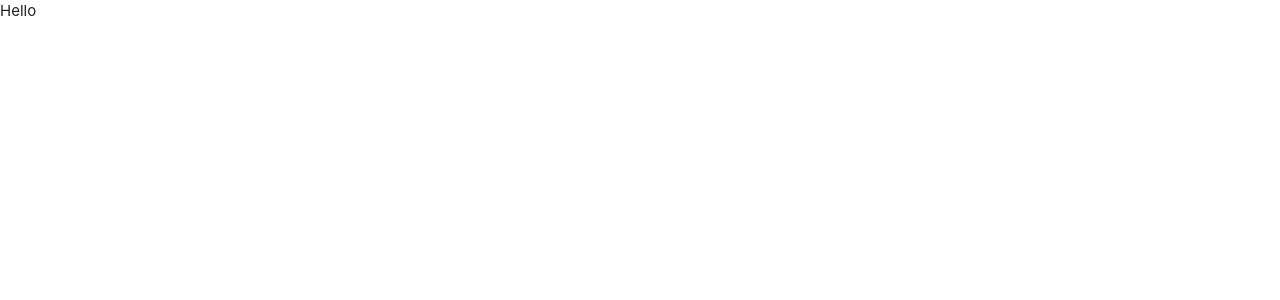
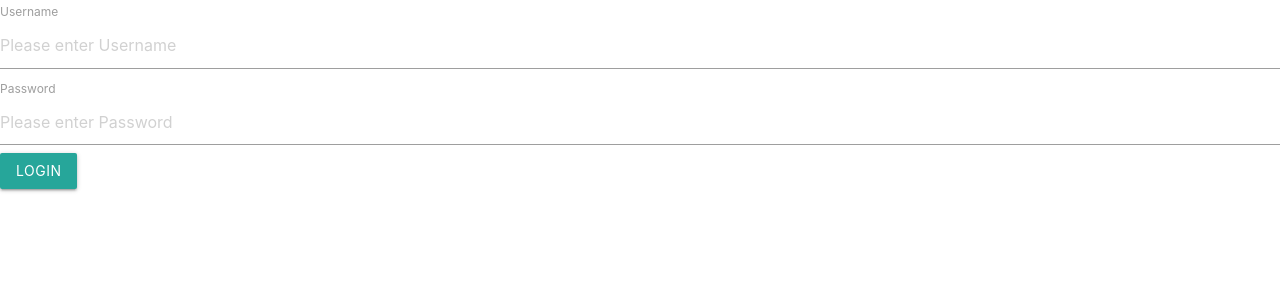
Before and after one commit to himbojo/PolicePhotoTagging, a React (Create React App) app in the folder client/: page /login in a window 1280 px wide. Shown: the top 300 px of the page. Built offline with nearby package versions, Linux system fonts and the light colour scheme.

Commit message:
Setting up login page with basic form elements as a template

```diff
--- a/client/package.json
+++ b/client/package.json
@@ -5,6 +5,7 @@
   "dependencies": {
     "materialize-css": "^1.0.0-rc.2",
     "react": "^16.4.1",
+    "react-bootstrap": "^0.32.1",
     "react-dom": "^16.4.1",
     "react-router-dom": "^4.3.1",
     "react-scripts": "1.1.4"
--- a/client/src/components/Login/login.js
+++ b/client/src/components/Login/login.js
@@ -1,9 +1,13 @@
 import React, { Component } from 'react';
+
+import LoginForm from './loginForm';
 
 class Login extends Component{
   render(){
-    return(<div>
-      Hello
+    return(
+      <div>
+
+      <LoginForm />
     </div>);
   }
 
--- /dev/null
+++ b/client/src/components/Login/loginForm.js
@@ -0,0 +1,23 @@
+import React, { Component } from "react";
+import { Button, FormControl, FormGroup, ControlLabel } from "react-bootstrap";
+
+class loginForm extends Component {
+  render() {
+    return (
+      <div>
+        <form>
+          <FormGroup controlId="formBasicText">
+            <ControlLabel>Username</ControlLabel>
+            <FormControl type="text" placeholder="Please enter Username" />
+            <ControlLabel>Password</ControlLabel>
+            <FormControl type="text" placeholder="Please enter Password" />
+            <Button bsSize="large" type="submit">
+              Login
+            </Button>
+          </FormGroup>
+        </form>
+      </div>
+    );
+  }
+}
+export default loginForm;
```
